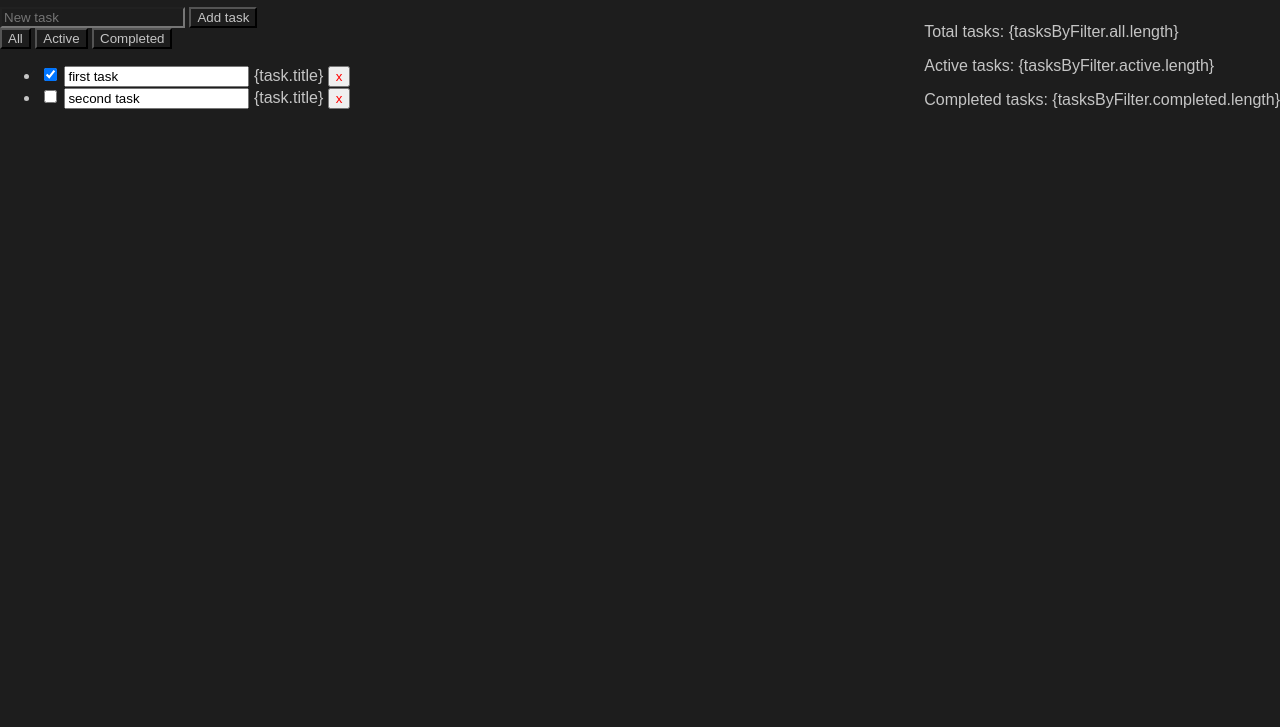
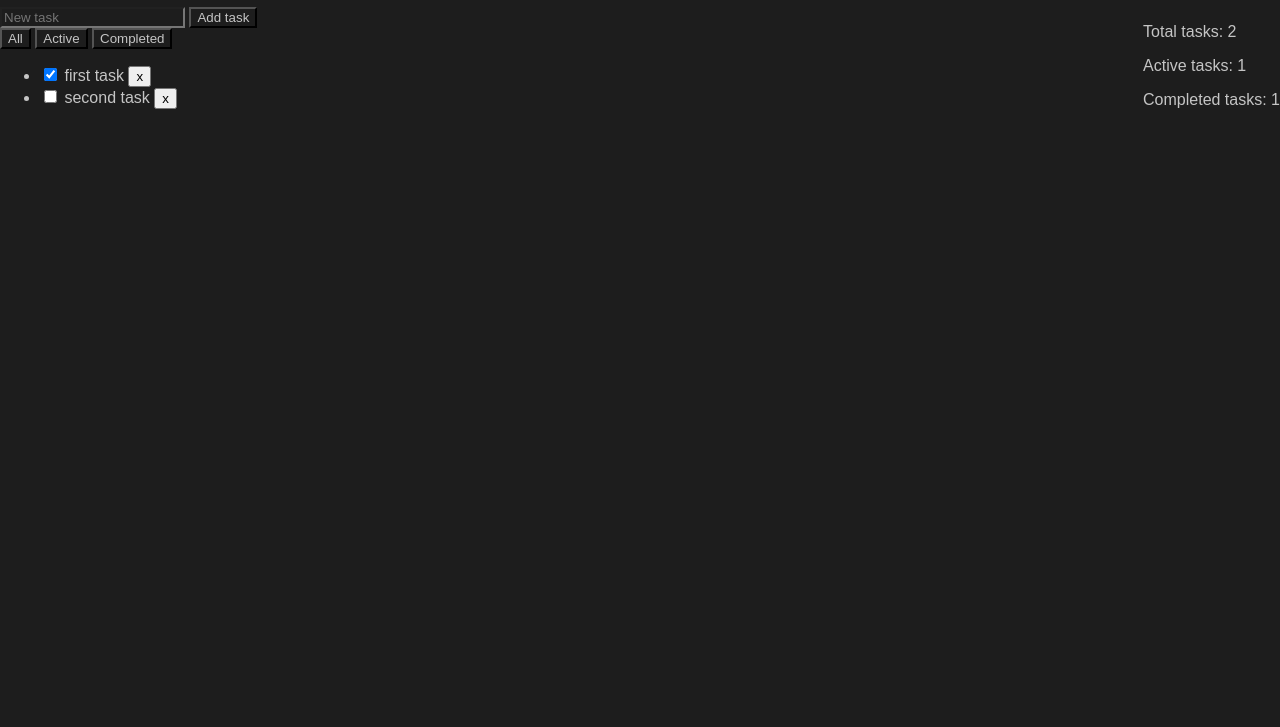
Before and after one commit to pdcribeiro/pdcribeiro.github.io, a plain HTML site: page learning/frontend-framework/todos.html in a window 1280 px wide. Shown: the part 73-800 px from the top of the page. Drawn offline with Linux system fonts and the light colour scheme.

Commit message:
feat: bind template expressions

```diff
--- a/learning/frontend-framework/fw.js
+++ b/learning/frontend-framework/fw.js
@@ -16,6 +16,10 @@ let ATTRIBUTES = {
     else: ':else',
     for: ':for',
     model: ':model',
+}
+let TEMPLATE_DELIMITERS = {
+    open: '{',
+    close: '}',
 }
 
 let init = async () => {
@@ -138,6 +142,8 @@ let parseAndBindDom = (element, scope) => {
     for (let child of element.children) // component elements have no children. they are bound in their init method
         parseAndBindDom(child, scope)
 
+    bindTemplateExpressions(element, scope)
+
     if (element.isComponent)
         componentInitQueue.push(element)
 }
@@ -188,7 +194,7 @@ let parseAndBindAttribute = (name, element, scope) => {
 
 // FIX: using :if with :for in the same element adds empty parent element on re-render
 //   - :for removes elements appended by :if, so current element is not found because it's not connected. and vice-versa
-//   - maybe extract all special attributes first and then render the elements with all info
+//   - maybe extract all special attributes first and then render the elements with all info. merge bind logic
 // TODO: test in custom elements with multiple children
 let bindIfAttr = (element, scope) => {
     console.debug('bindIfAttr', element.tagName, { element, scope })
@@ -281,6 +287,35 @@ let bindModelAttr = (element, scope) => {
     // element.oninput = (e) =>
 }
 
+let bindTemplateExpressions = (element, scope) => {
+    for (let n of element.childNodes) {
+        if (n instanceof Text) {
+            let templates = findTemplateExpressions(n.textContent)
+                .map(exp => ({ exp, eval: getEvaluator(exp.slice(1, -1), scope) }))
+            if (templates.length) {
+                let originalText = n.textContent
+                bind(() => {
+                    let newText = originalText
+                    templates.forEach((t) => newText = newText.replace(t.exp, t.eval()))
+                    n.textContent = newText
+                    return n
+                })
+            }
+        }
+    }
+}
+
+let findTemplateExpressions = (text) => {
+    let start, count = 0, expressions = []
+    for (let i = 0; i < text.length; i++) {
+        if (text[i] === TEMPLATE_DELIMITERS.open && count++ === 0)
+            start = i
+        else if (text[i] === TEMPLATE_DELIMITERS.close && --count === 0)
+            expressions.push(text.slice(start, i + 1))
+    }
+    return expressions
+}
+
 let getEvaluator = (expr, scope) => {
     console.debug('getEvaluator', { expr, scope })
 
--- a/learning/frontend-framework/todos.html
+++ b/learning/frontend-framework/todos.html
@@ -57,7 +57,7 @@
         <main style="flex: 1">
             <input type="text" :value="newTask" :model="newTask" placeholder="New task"
                 @input="e => (newTask.val = e.target.value)">
-            <button @click="createTask">Add task</button>
+            <button @click="(createTask(newTask.val), newTask.val = '')">Add task</button>
 
             <div>
                 <button @click="filter.val = 'all'">All</button>
@@ -92,7 +92,6 @@
     </script>
 
     <input type="checkbox" :checked="task.done" @input="$emit('toggle', task.id)">
-    <input type="text" :value="task.title">
     <span>{task.title}</span>
     <delete-button @click="$emit('delete', task.id)"></delete-button>
 </template>
```
